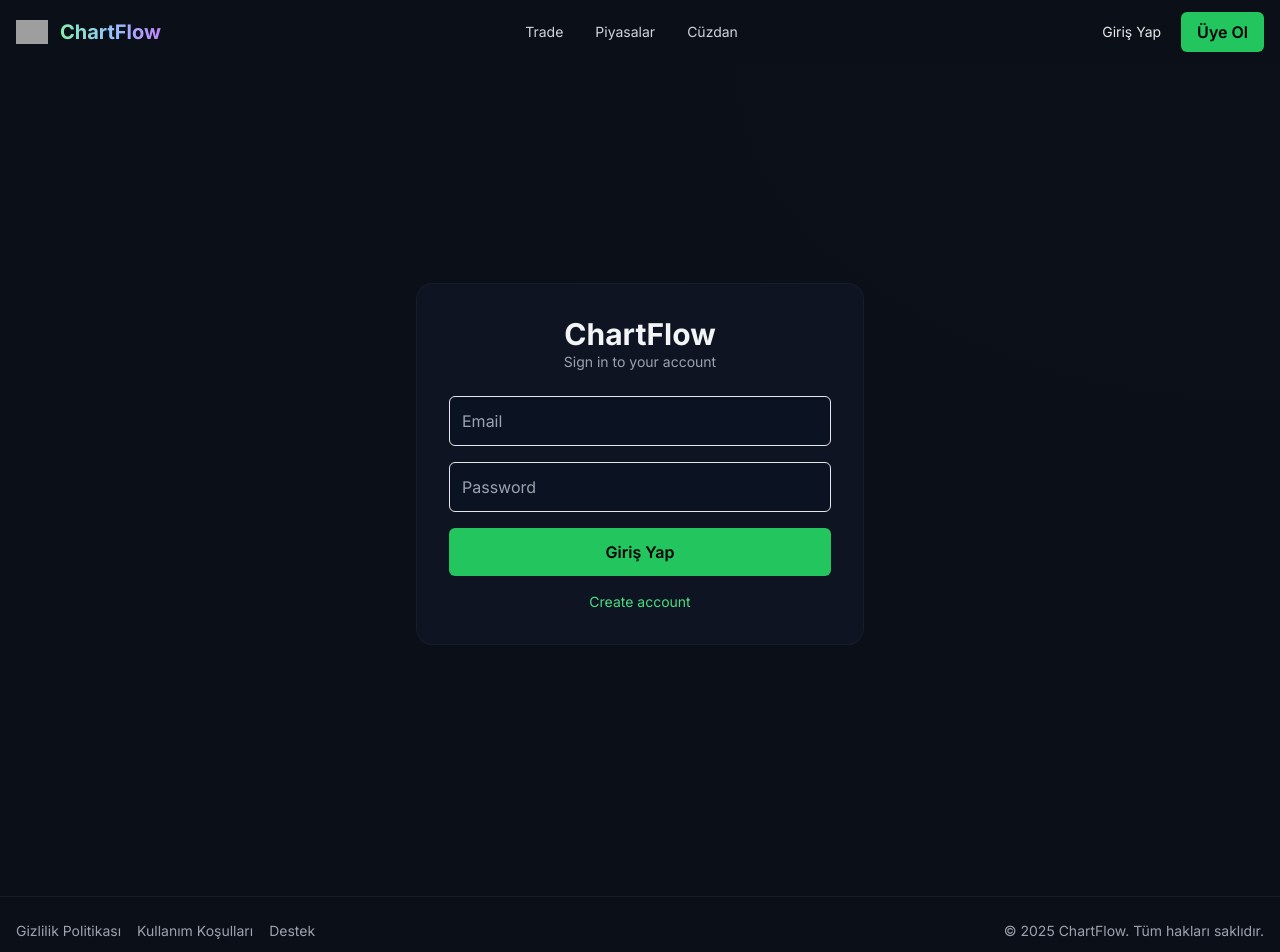
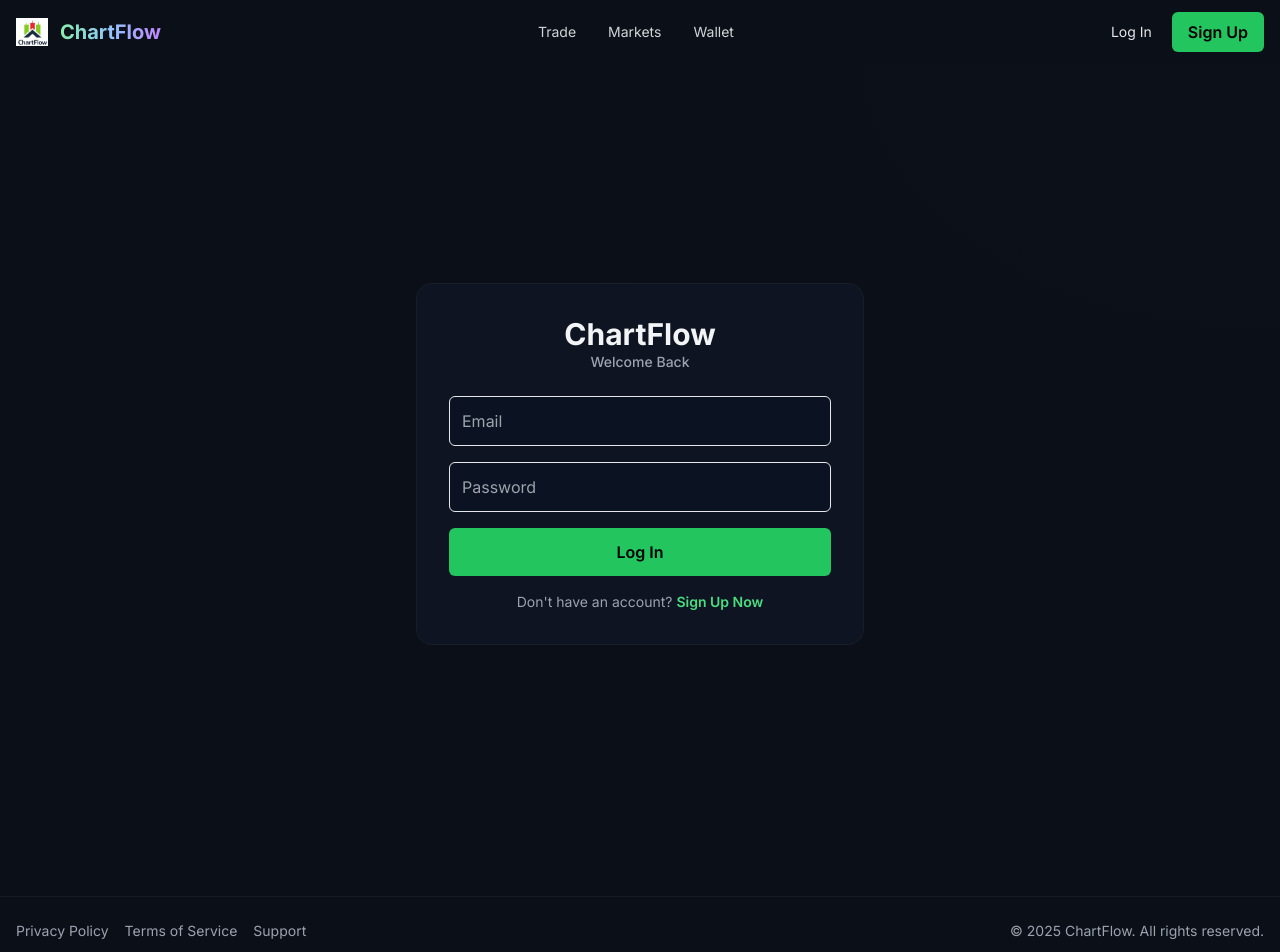
Before and after one commit to Burak0943/ChartFlow, a Next.js app: page /login in a window 1280 px wide. Shown: the top 952 px of the page. Built offline with nearby package versions, Linux system fonts and the light colour scheme; no server answers; grey boxes are pictures that could not be loaded.

Commit message:
Feat: UI overhaul, English language and Logo update

```diff
--- a/app/layout.tsx
+++ b/app/layout.tsx
@@ -24,11 +24,11 @@ export default function RootLayout({ children }: { children: React.ReactNode })
         <footer className="mt-8 border-t border-white/5 py-6">
           <div className="max-w-7xl mx-auto px-4 flex flex-col md:flex-row items-center justify-between gap-4 text-sm text-gray-400">
             <div className="flex items-center gap-4">
-              <a href="/privacy">Gizlilik Politikası</a>
-              <a href="/terms">Kullanım Koşulları</a>
-              <a href="/support">Destek</a>
+              <a href="/privacy">Privacy Policy</a>
+              <a href="/terms">Terms of Service</a>
+              <a href="/support">Support</a>
             </div>
-            <div>© {new Date().getFullYear()} ChartFlow. Tüm hakları saklıdır.</div>
+            <div>© {new Date().getFullYear()} ChartFlow. All rights reserved.</div>
           </div>
         </footer>
 
--- a/app/login/components/LoginForm.tsx
+++ b/app/login/components/LoginForm.tsx
@@ -17,7 +17,7 @@ export default function LoginForm() {
     setLoading(false);
 
     if (error) {
-      toast.error(error.message);
+      toast.error(`Login failed: ${error.message}`);
     } else {
       toast.success('Logged in successfully');
       window.location.href = '/trade';
@@ -47,7 +47,7 @@ export default function LoginForm() {
         className="w-full p-3 rounded-md bg-green-500 text-black font-semibold hover:brightness-95 disabled:opacity-60"
         disabled={loading}
       >
-        {loading ? 'Signing in...' : 'Giriş Yap'}
+        {loading ? 'Signing in...' : 'Log In'}
       </button>
     </form>
   );
--- a/app/login/page.tsx
+++ b/app/login/page.tsx
@@ -7,7 +7,7 @@ export default function LoginPage() {
       <div className="w-full max-w-md glass-panel p-8 rounded-2xl animate-fade-in">
         <div className="text-center mb-6">
           <h2 className="text-3xl font-bold">ChartFlow</h2>
-          <p className="text-sm text-gray-400">Sign in to your account</p>
+          <p className="text-sm text-gray-400 font-medium">Welcome Back</p>
         </div>
 
         {/* Client login form */}
@@ -16,8 +16,9 @@ export default function LoginPage() {
         </div>
 
         <div className="mt-4 text-center text-sm">
-          <a href="/register" className="text-green-400">
-            Create account
+          <span className="text-gray-400">Don't have an account? </span>
+          <a href="/register" className="text-green-400 font-semibold">
+            Sign Up Now
           </a>
         </div>
       </div>
--- a/app/trade/page.tsx
+++ b/app/trade/page.tsx
@@ -2,33 +2,33 @@
 
 import dynamic from 'next/dynamic';
 
-// 1. Grafiği "Dynamic Import" ile çağırıyoruz ve SSR'ı kapatıyoruz.
-// Bu, grafiğin sadece tarayıcıda yüklenmesini garanti eder.
+// Load the chart with dynamic import and disable SSR.
+// This ensures the chart only loads in the browser.
 const TradingChart = dynamic(
   () => import('../../components/trade/TradingChart'),
   {
     ssr: false,
-    loading: () => <div className="w-full h-[400px] bg-gray-900 flex items-center justify-center text-gray-500">Grafik Yükleniyor...</div>
+    loading: () => <div className="w-full h-[400px] bg-gray-900 flex items-center justify-center text-gray-500">Loading chart...</div>
   }
 );
 
 export default function TradePage() {
   return (
     <div className="min-h-screen bg-black text-white p-6">
-      <h1 className="text-2xl font-bold mb-6">Trade Terminali</h1>
+      <h1 className="text-2xl font-bold mb-6">Trading Terminal</h1>
 
       <div className="grid grid-cols-1 lg:grid-cols-3 gap-6">
-        {/* Sol Taraf: Grafik */}
+        {/* Left Side: Chart */}
         <div className="lg:col-span-2 h-[500px] border border-gray-800 rounded-xl overflow-hidden">
           <TradingChart />
         </div>
 
-        {/* Sağ Taraf: Al-Sat Paneli (Örnek) */}
+        {/* Right Side: Buy/Sell Panel (Example) */}
         <div className="bg-gray-900 border border-gray-800 p-6 rounded-xl">
-          <h2 className="text-xl font-semibold mb-4">Emir Girişi</h2>
+          <h2 className="text-xl font-semibold mb-4">Order Entry</h2>
           <div className="space-y-4">
             <div className="bg-gray-800 p-4 rounded text-center">
-              Al / Sat Formu Buraya Gelecek
+              Buy/Sell form placeholder
             </div>
           </div>
         </div>
--- a/components/Navbar.tsx
+++ b/components/Navbar.tsx
@@ -20,20 +20,20 @@ export default function Navbar() {
           <Link href="/trade" className={`text-sm ${isActive('/trade') ? 'text-white font-semibold' : 'text-gray-300'}`}>
             Trade
           </Link>
-          <Link href="/piyasalar" className={`text-sm ${isActive('/piyasalar') ? 'text-white font-semibold' : 'text-gray-300'}`}>
-            Piyasalar
+          <Link href="/markets" className={`text-sm ${isActive('/markets') ? 'text-white font-semibold' : 'text-gray-300'}`}>
+            Markets
           </Link>
-          <Link href="/cuzdan" className={`text-sm ${isActive('/cuzdan') ? 'text-white font-semibold' : 'text-gray-300'}`}>
-            Cüzdan
+          <Link href="/wallet" className={`text-sm ${isActive('/wallet') ? 'text-white font-semibold' : 'text-gray-300'}`}>
+            Wallet
           </Link>
         </nav>
 
         <div className="flex items-center gap-3">
           <Link href="/login" className="text-sm text-gray-200">
-            Giriş Yap
+            Log In
           </Link>
           <Link href="/register" className="ml-2 inline-block bg-green-500 text-black px-4 py-2 rounded-md font-semibold">
-            Üye Ol
+            Sign Up
           </Link>
         </div>
       </div>
--- a/components/trade/TradingChart.tsx
+++ b/components/trade/TradingChart.tsx
@@ -7,10 +7,10 @@ export default function TradingChart() {
   const chartContainerRef = useRef<HTMLDivElement>(null);
 
   useEffect(() => {
-    // Container yoksa işlem yapma
+    // If container is missing, exit
     if (!chartContainerRef.current) return;
 
-    // 1. Grafiği Oluştur
+    // 1. Create chart
     const chart = createChart(chartContainerRef.current, {
       layout: {
         background: { type: ColorType.Solid, color: '#111827' }, // Koyu mod arka plan
@@ -28,7 +28,7 @@ export default function TradingChart() {
       },
     });
 
-    // 2. Mum Serisini Ekle
+    // 2. Add candlestick series
     const newSeries = chart.addCandlestickSeries({
       upColor: '#22c55e',
       downColor: '#ef4444',
@@ -37,7 +37,7 @@ export default function TradingChart() {
       wickDownColor: '#ef4444',
     });
 
-    // 3. Verileri Yükle
+    // 3. Load data
     const data = [
       { time: '2023-12-18', open: 41000.50, high: 42000.00, low: 40500.00, close: 41500.20 },
       { time: '2023-12-19', open: 41500.20, high: 43000.00, low: 41000.00, close: 42800.50 },
@@ -52,7 +52,7 @@ export default function TradingChart() {
 
     newSeries.setData(data as any);
 
-    // 4. Boyutlandırma Ayarı (Resize)
+    // 4. Resize handling
     const handleResize = () => {
       if (chartContainerRef.current) {
         chart.applyOptions({ width: chartContainerRef.current.clientWidth });
@@ -61,7 +61,7 @@ export default function TradingChart() {
 
     window.addEventListener('resize', handleResize);
 
-    // 5. Temizlik (Cleanup)
+    // 5. Cleanup
     return () => {
       window.removeEventListener('resize', handleResize);
       chart.remove();
@@ -70,8 +70,8 @@ export default function TradingChart() {
 
   return (
     <div className="w-full h-full p-4 bg-gray-900 rounded-lg border border-gray-800 flex flex-col">
-       <div className="mb-2 text-sm text-gray-400 font-mono">BTC/USDT • Günlük</div>
-       {/* Grafik burada oluşturulacak */}
+       <div className="mb-2 text-sm text-gray-400 font-mono">BTC/USDT • Daily</div>
+       {/* Chart will be rendered here */}
        <div ref={chartContainerRef} className="w-full flex-1 min-h-[400px]" />
     </div>
   );
--- a/next.config.js
+++ b/next.config.js
@@ -1,6 +1,6 @@
 /** @type {import('next').NextConfig} */
 const nextConfig = {
-  // Burası şimdilik boş kalsın, Next.js 16 varsayılan ayarlarıyla en iyi çalışır.
+  // Leave empty for now — Next.js 16 works best with default settings.
 };
 
 export default nextConfig;
```
Also changed, not shown: public/logo.png (added), 1 other file (tests, documents, lock files or other folders).
